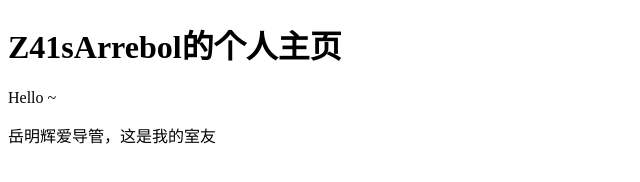
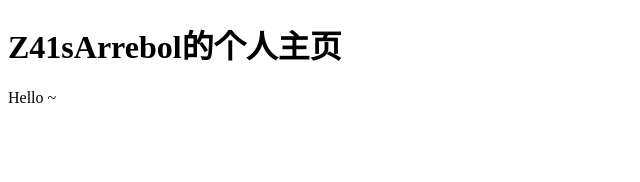
Before and after one commit to Z41sArrebol/Z41sArrebol.GitHub.io, a plain HTML site: page index.html in a window 1280 px wide. Shown: the whole page, without its empty margins (0-640 px from the left). Drawn offline with Linux system fonts and the light colour scheme.

Commit message:
Update index.html

```diff
--- a/index.html
+++ b/index.html
@@ -9,7 +9,6 @@
 <body>
     <h1>Z41sArrebol的个人主页</h1>
     <p>Hello ~</p>
-    <p>岳明辉爱导管，这是我的室友</p>
 
 </body>
 </html>
```
